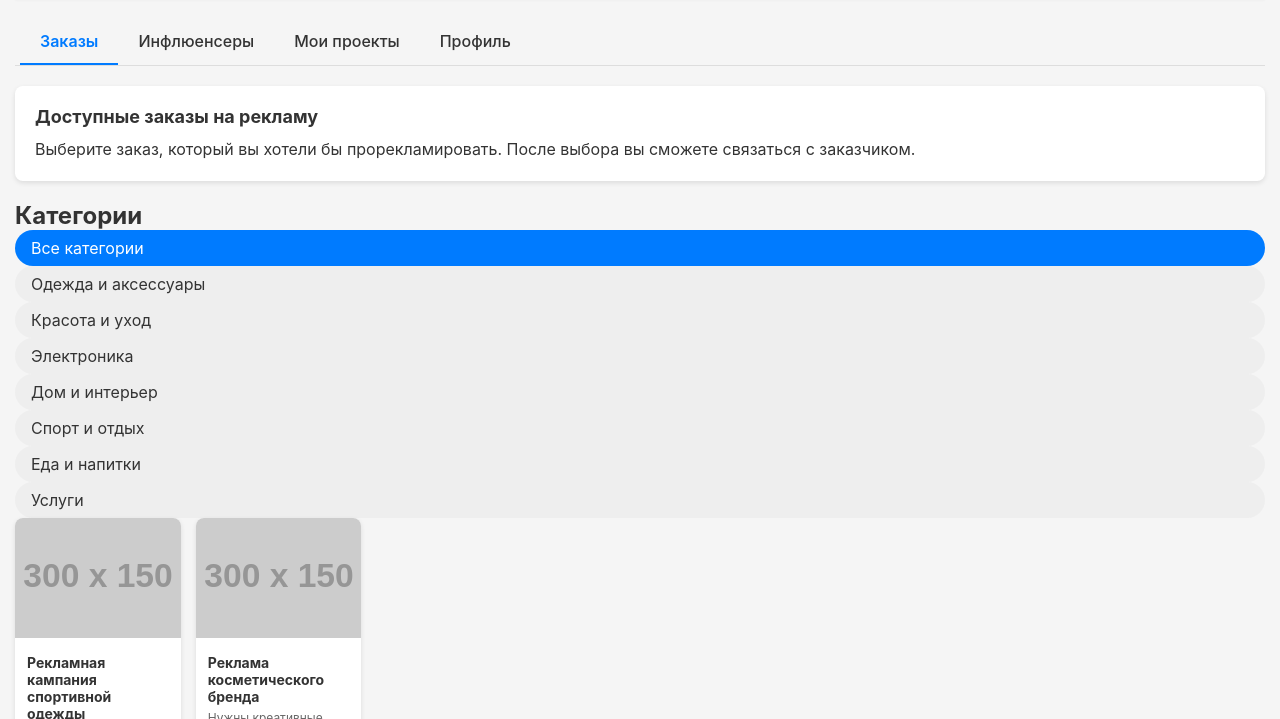
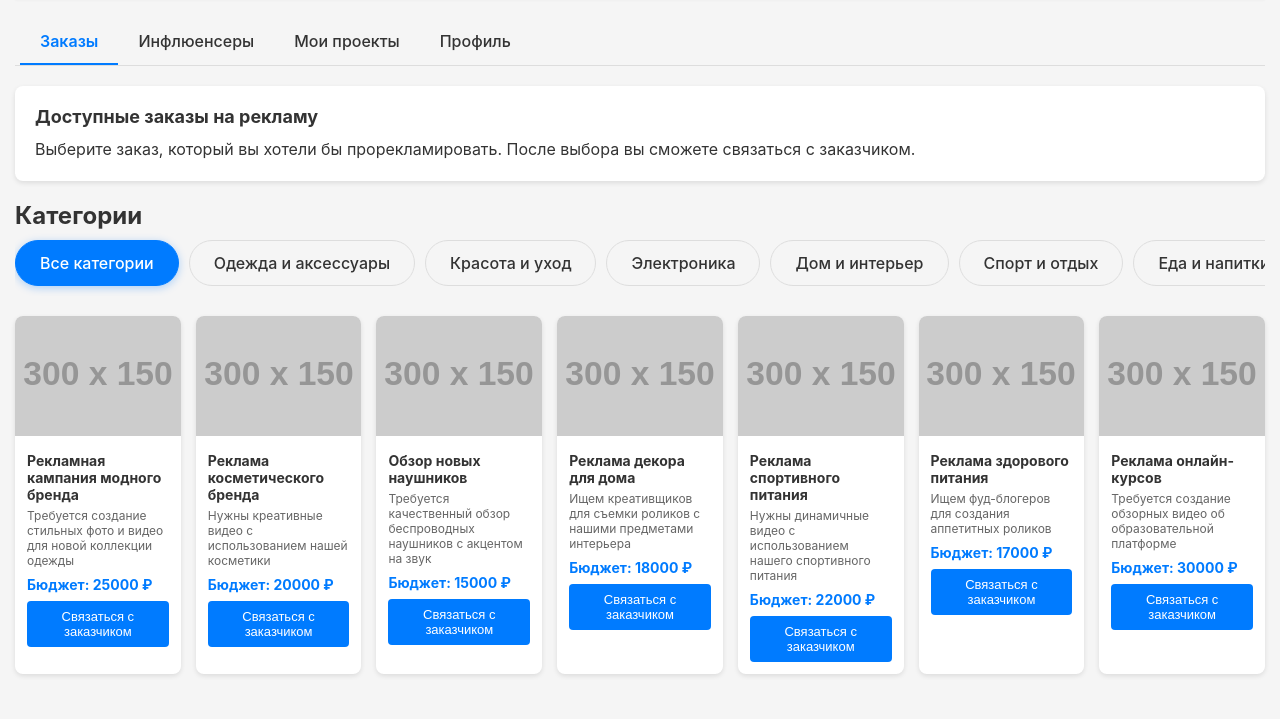
Before and after one commit to genji1451/ugc-platform, a website: page public/main.html in a window 1280 px wide. Shown: the part 81-800 px from the top of the page. Drawn offline with Linux system fonts and the light colour scheme; placeholder pictures from the web are drawn by us.

Commit message:
update category

```diff
--- a/public/main.html
+++ b/public/main.html
@@ -152,13 +152,13 @@
 
     .categories {
       display: flex;
-      flex-wrap: nowrap;
       gap: 10px;
       margin-bottom: 20px;
       overflow-x: auto;
-      padding-bottom: 5px;
+      padding: 10px 0;
       -webkit-overflow-scrolling: touch;
       scroll-behavior: smooth;
+      white-space: nowrap;
       -ms-overflow-style: none;
       scrollbar-width: none;
     }
@@ -168,17 +168,25 @@
     }
 
     .category {
-      padding: 8px 16px;
-      background-color: #eee;
-      border-radius: 20px;
+      padding: 12px 24px;
+      background-color: #f5f5f5;
+      border-radius: 30px;
       cursor: pointer;
-      white-space: nowrap;
-      -webkit-tap-highlight-color: transparent;
+      transition: all 0.3s ease;
+      border: 1px solid #ddd;
+      font-weight: 500;
     }
 
     .category.active {
       background-color: #007bff;
       color: white;
+      border-color: #007bff;
+      box-shadow: 0 2px 8px rgba(0, 123, 255, 0.3);
+    }
+
+    .category:hover {
+      transform: translateY(-1px);
+      box-shadow: 0 2px 8px rgba(0, 0, 0, 0.1);
     }
 
     .grid {
@@ -354,34 +362,92 @@
       </div>
 
       <h2>Категории</h2>
-      <div class="categories-list">
-        <div class="category active">Все категории</div>
-        <div class="category">Одежда и аксессуары</div>
-        <div class="category">Красота и уход</div>
-        <div class="category">Электроника</div>
-        <div class="category">Дом и интерьер</div>
-        <div class="category">Спорт и отдых</div>
-        <div class="category">Еда и напитки</div>
-        <div class="category">Услуги</div>
+      <div class="categories" id="order-categories">
+        <div class="category active" data-category="all">Все категории</div>
+        <div class="category" data-category="fashion">Одежда и аксессуары</div>
+        <div class="category" data-category="beauty">Красота и уход</div>
+        <div class="category" data-category="electronics">Электроника</div>
+        <div class="category" data-category="home">Дом и интерьер</div>
+        <div class="category" data-category="sport">Спорт и отдых</div>
+        <div class="category" data-category="food">Еда и напитки</div>
+        <div class="category" data-category="services">Услуги</div>
       </div>
 
       <div class="grid" id="orders-list">
-        <div class="item">
-          <img src="https://via.placeholder.com/300x150?text=Product+1" alt="Product 1">
+        <!-- Одежда и аксессуары -->
+        <div class="item" data-category="fashion">
+          <img src="https://via.placeholder.com/300x150?text=Fashion" alt="Fashion">
           <div class="item-content">
-            <div class="item-title">Рекламная кампания спортивной одежды</div>
-            <div class="item-description">Требуется создание UGC контента для новой коллекции спортивной одежды</div>
-            <div class="item-price">Бюджет: 15000 ₽</div>
-            <button class="button contact-button" data-telegram="brand_sport">Связаться с заказчиком</button>
+            <div class="item-title">Рекламная кампания модного бренда</div>
+            <div class="item-description">Требуется создание стильных фото и видео для новой коллекции одежды</div>
+            <div class="item-price">Бюджет: 25000 ₽</div>
+            <button class="button contact-button" data-telegram="fashion_brand">Связаться с заказчиком</button>
           </div>
         </div>
-        <div class="item">
-          <img src="https://via.placeholder.com/300x150?text=Product+2" alt="Product 2">
+
+        <!-- Красота и уход -->
+        <div class="item" data-category="beauty">
+          <img src="https://via.placeholder.com/300x150?text=Beauty" alt="Beauty">
           <div class="item-content">
             <div class="item-title">Реклама косметического бренда</div>
             <div class="item-description">Нужны креативные видео с использованием нашей косметики</div>
             <div class="item-price">Бюджет: 20000 ₽</div>
             <button class="button contact-button" data-telegram="beauty_brand">Связаться с заказчиком</button>
+          </div>
+        </div>
+
+        <!-- Электроника -->
+        <div class="item" data-category="electronics">
+          <img src="https://via.placeholder.com/300x150?text=Electronics" alt="Electronics">
+          <div class="item-content">
+            <div class="item-title">Обзор новых наушников</div>
+            <div class="item-description">Требуется качественный обзор беспроводных наушников с акцентом на звук</div>
+            <div class="item-price">Бюджет: 15000 ₽</div>
+            <button class="button contact-button" data-telegram="tech_brand">Связаться с заказчиком</button>
+          </div>
+        </div>
+
+        <!-- Дом и интерьер -->
+        <div class="item" data-category="home">
+          <img src="https://via.placeholder.com/300x150?text=Home" alt="Home">
+          <div class="item-content">
+            <div class="item-title">Реклама декора для дома</div>
+            <div class="item-description">Ищем креативщиков для съемки роликов с нашими предметами интерьера</div>
+            <div class="item-price">Бюджет: 18000 ₽</div>
+            <button class="button contact-button" data-telegram="home_decor">Связаться с заказчиком</button>
+          </div>
+        </div>
+
+        <!-- Спорт и отдых -->
+        <div class="item" data-category="sport">
+          <img src="https://via.placeholder.com/300x150?text=Sport" alt="Sport">
+          <div class="item-content">
+            <div class="item-title">Реклама спортивного питания</div>
+            <div class="item-description">Нужны динамичные видео с использованием нашего спортивного питания</div>
+            <div class="item-price">Бюджет: 22000 ₽</div>
+            <button class="button contact-button" data-telegram="sport_nutrition">Связаться с заказчиком</button>
+          </div>
+        </div>
+
+        <!-- Еда и напитки -->
+        <div class="item" data-category="food">
+          <img src="https://via.placeholder.com/300x150?text=Food" alt="Food">
+          <div class="item-content">
+            <div class="item-title">Реклама здорового питания</div>
+            <div class="item-description">Ищем фуд-блогеров для создания аппетитных роликов</div>
+            <div class="item-price">Бюджет: 17000 ₽</div>
+            <button class="button contact-button" data-telegram="healthy_food">Связаться с заказчиком</button>
+          </div>
+        </div>
+
+        <!-- Услуги -->
+        <div class="item" data-category="services">
+          <img src="https://via.placeholder.com/300x150?text=Services" alt="Services">
+          <div class="item-content">
+            <div class="item-title">Реклама онлайн-курсов</div>
+            <div class="item-description">Требуется создание обзорных видео об образовательной платформе</div>
+            <div class="item-price">Бюджет: 30000 ₽</div>
+            <button class="button contact-button" data-telegram="edu_platform">Связаться с заказчиком</button>
           </div>
         </div>
       </div>
@@ -521,14 +587,25 @@
       });
     });
 
-    // Categories as a list
-    const categories = document.querySelectorAll('.category');
-    categories.forEach(category => {
+    // Фильтрация карточек по категориям
+    document.querySelectorAll('#order-categories .category').forEach(category => {
       category.addEventListener('click', () => {
-        const parentList = category.closest('.categories-list');
-        parentList.querySelectorAll('.category').forEach(c => c.classList.remove('active'));
+        const selectedCategory = category.getAttribute('data-category');
+
+        // Обновляем активную категорию
+        document.querySelectorAll('#order-categories .category').forEach(c => {
+          c.classList.remove('active');
+        });
         category.classList.add('active');
-        // Здесь будет логика фильтрации контента по категории
+
+        // Фильтруем карточки
+        document.querySelectorAll('#orders-list .item').forEach(item => {
+          if (selectedCategory === 'all' || item.getAttribute('data-category') === selectedCategory) {
+            item.style.display = 'block';
+          } else {
+            item.style.display = 'none';
+          }
+        });
       });
     });
 
```
